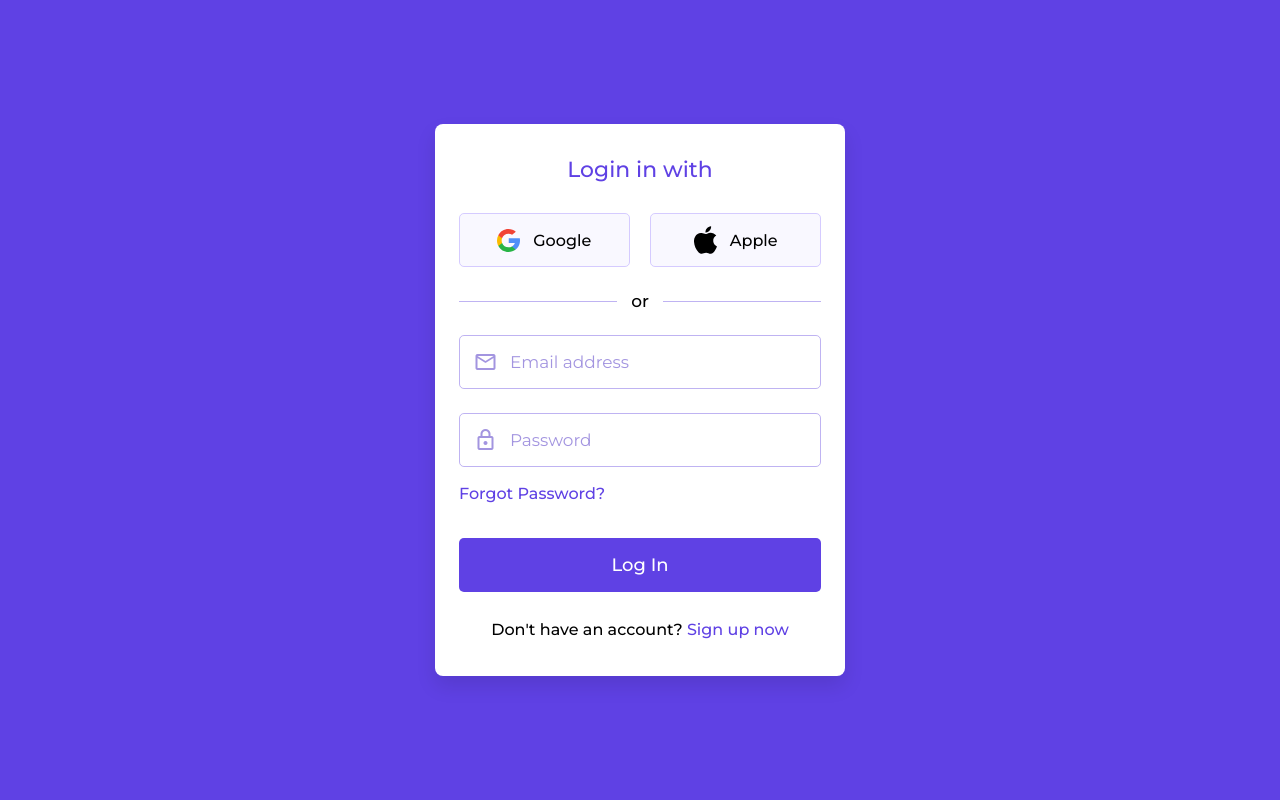
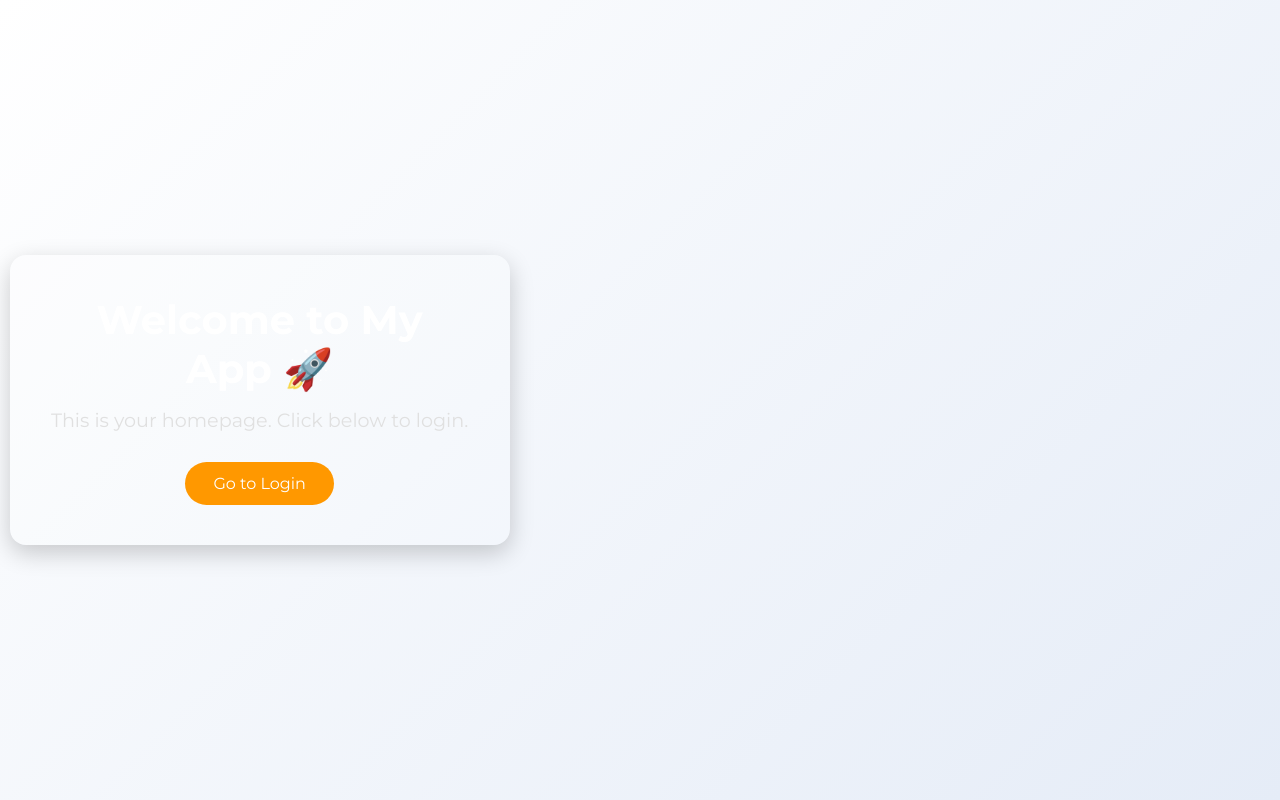
Before and after one commit to xuangand854/EVChargingStationManagementSystem, a React (Vite) app: page / in a window 1280 px wide. Built offline with nearby package versions, Linux system fonts and the light colour scheme.

Commit message:
feat(homepage)tách trang homepage và trang login ra làm hai để homepage làm main

```diff
--- a/src/App.jsx
+++ b/src/App.jsx
@@ -1,26 +1,17 @@
+import React from "react";
+import { useNavigate } from "react-router-dom";
+import "./index.css";
 
-import InputField from "./components/account/InputField";
-import SocialLogin from "./components/account/SocialLogin";
-const App = () => {
+function App() {
+  const navigate = useNavigate();
+
   return (
-    <div className="Login-container">
-      <h2 className="form-title"><a href="/google-connection"> Login in with</a></h2>
-      <SocialLogin />
-
-      <p className="separator"><span>or</span></p>
-
-      <form action="#" className="Login-form">
-        <InputField type="email" placeholder="Email address" icon="mail" />
-        <InputField type="password" placeholder="Password" icon="lock" />
-
-
-
-        <a href="#" className="forgot-pass-link">Forgot Password?</a>
-        <button className="login-button">Log In</button>
-      </form>
-      <p className="signup-text">Don&apos;t have an account? <a href="/sign-up">Sign up now</a></p>
+    <div className="homepage">
+      <h1>Welcome to My App 🚀</h1>
+      <p>This is your homepage. Click below to login.</p>
+      <button onClick={() => navigate("/login")}>Go to Login</button>
     </div>
-  )
+  );
 }
 
-export default App
+export default App;
--- /dev/null
+++ b/src/components/login/Login.jsx
@@ -0,0 +1,39 @@
+import { useEffect } from "react";
+import InputField from "../account/InputField";
+import SocialLogin from "../account/SocialLogin";
+import "./login.css";
+
+const Login = () => {
+  useEffect(() => {
+    document.body.className = "login-body"; // set body class
+    return () => {
+      document.body.className = ""; // cleanup khi thoát trang
+    };
+  }, []);
+
+  return (
+    <div className="Login-container">
+      <h2 className="form-title">
+        <a href="/google-connection">Login in with</a>
+      </h2>
+      <SocialLogin />
+
+      <p className="separator">
+        <span>or</span>
+      </p>
+
+      <form action="#" className="Login-form">
+        <InputField type="email" placeholder="Email address" icon="mail" />
+        <InputField type="password" placeholder="Password" icon="lock" />
+
+        <a href="#" className="forgot-pass-link">Forgot Password?</a>
+        <button className="login-button">Log In</button>
+      </form>
+      <p className="signup-text">
+        Don&apos;t have an account? <a href="/sign-up">Sign up now</a>
+      </p>
+    </div>
+  );
+};
+
+export default Login;
--- /dev/null
+++ b/src/components/login/login.css
@@ -0,0 +1,189 @@
+/*Import Google Fonts - Montserrat */
+@import url('https://fonts.googleapis.com/css2?family=Montserrat:ital,wght@0,100..900;1,100..900&display=swap');
+
+*{
+  margin:0;
+  padding: 0;
+  box-sizing: border-box;
+  font-family: "Montserrat", sans-serif;
+}
+
+.login-body {
+  display: flex;
+  align-items: center;
+  justify-content: center;
+  min-height: 100vh;
+  background: #5F41E4;
+}
+
+
+#root{
+  width :100%;
+  padding: 0 0.6rem;
+}
+
+.Login-container{
+  max-width:410px;
+  margin:0 auto;
+  border-radius: 0.5rem;
+  padding:2rem 1.5rem;
+  background:white;
+  box-shadow:0 10px 20px rgba(0,0,0,0.1);
+}
+
+
+.Login-container .form-title{
+  text-align:center;
+  font-size:1.37rem;
+  font-weight:600;
+  margin-bottom:1.87rem;
+}
+.Login-container .social-login{
+  display:flex;
+  gap: 1.31rem;
+}
+
+
+.social-login .social-button{
+  display:flex;
+  width:100%;
+  gap:0.81rem;
+  cursor:pointer;
+  font-size:1rem;
+  font-weight:500;
+  padding:0.75rem 0;
+  align-items:center;
+  border-radius:0.31rem;
+  justify-content:center;
+  background:#F9F8FF;
+  border:1px solid #D5CBFF;
+  transition:0.3s ease;
+}
+.social-login .social-button:hover{
+  background:#f1eff9;
+  border-color:#5F41E4;
+}
+
+.social-login .social-button .social-icon{
+  width:23px;
+
+}
+
+.Login-container .separator {
+  margin: 1.5rem 0;
+  text-align: center;
+  position:relative;
+}
+
+.Login-container .separator span {
+  position:relative;
+  z-index:1;
+  background:#fff;
+  padding:0 0.9rem;
+  font-size: 1.06rem;
+  font-weight:500;
+}
+.Login-container .separator::after{
+  position:absolute;
+  content:"";
+  left:0;
+  top:50%;
+  width:100%;
+  height:1px;
+  background:#bfb3f2;
+}
+.Login-form .input-wrapper{
+  height:54px;
+  width:100%;
+  position:relative;
+  margin-bottom:1.5rem;
+}
+
+.Login-form .input-wrapper .input-field{
+  height:100%;
+  width:100%;
+  outline:none;
+  font-size:1.06rem;
+  border-radius:0.31rem;
+  border:1px solid #bfb3f2;
+  padding :0 1.25rem 0 3.12rem;
+  transition:0.2s ease;
+}
+
+.Login-form .input-wrapper .input-field:focus{
+  border-color:#5F41E4;
+}
+
+.Login-form .input-wrapper .input-field::placeholder{
+  color:#a395e0;
+}
+
+
+.Login-form .input-wrapper i{
+  color:#a395e0;
+  position:absolute;
+  top :50%;
+  transform:translateY(-50%);
+  transition:0.2s ease;
+}
+
+.Login-form .input-wrapper i:not(.eye-icon){
+  left:0.9rem;
+  pointer-events:none;
+}
+
+.Login-form .input-wrapper .input-field:focus ~ i:not(.eye-icon){
+  color:#5F41E4;
+}
+
+.Login-form .input-wrapper i.eye-icon{
+  font-size:1.25rem;
+  cursor:pointer;
+  right:0.9rem;
+  display:none;
+}
+
+.Login-form .input-wrapper .input-field:valid ~ i.eye-icon{
+  display:block;
+}
+
+.Login-form .forgot-pass-link{
+  display:block;
+  width:fit-content;
+  margin-top:-0.46rem;
+}
+
+.Login-form .login-button{
+  width:100%;
+  height:54px;
+  cursor:pointer;
+  outline:none;
+  border:none;
+  color:#fff;
+  font-weight:500;
+  font-size:1.125rem;
+  background:#5F41E4;
+  margin-top:2.19rem;
+  border-radius:0.31rem;
+  transition:0.2s ease;
+}
+
+.Login-form .login-button:hover{
+  background:#4320df;
+}
+
+.Login-container .signup-text{
+  text-align:center;
+  font-weight:500;
+  margin:1.75rem 0 0.31rem;
+}
+
+.Login-container a{
+  color:#5F41E4;
+  font-weight:500;
+  text-decoration:none;
+}
+
+.Login-container a:hover{
+  text-decoration:underline;
+}
--- a/src/index.css
+++ b/src/index.css
@@ -1,188 +1,72 @@
-/*Import Google Fonts - Montserrat */
-@import url('https://fonts.googleapis.com/css2?family=Montserrat:ital,wght@0,100..900;1,100..900&display=swap');
-
-*{
-  margin:0;
+/* Reset cơ bản */
+* {
+  margin: 0;
   padding: 0;
   box-sizing: border-box;
-  font-family: "Montserrat", sans-serif;
+  font-family: "Segoe UI", Tahoma, Geneva, Verdana, sans-serif;
 }
 
-body{
-  display:flex;
-  align-items:center;
-  justify-content:center;
-  min-height:100vh;
-  background:#5F41E4;
+/* Toàn bộ body */
+body {
+  min-height: 100vh;
+  display: flex;
+  justify-content: center;
+  align-items: center;
+  background: linear-gradient(135deg, #ffffffff, #e5ecf7ff);
+  color: #fff;
 }
 
-#root{
-  width :100%;
-  padding: 0 0.6rem;
+/* Container chính (homepage) */
+.homepage {
+  text-align: center;
+  background: rgba(255, 255, 255, 0.1);
+  padding: 40px;
+  border-radius: 16px;
+  box-shadow: 0 8px 24px rgba(0, 0, 0, 0.2);
+  max-width: 500px;
+  width: 90%;
+  animation: fadeIn 1s ease;
 }
 
-.Login-container{
-  max-width:410px;
-  margin:0 auto;
-  border-radius: 0.5rem;
-  padding:2rem 1.5rem;
-  background:white;
-  box-shadow:0 10px 20px rgba(0,0,0,0.1);
+/* Tiêu đề */
+.homepage h1 {
+  font-size: 2.5rem;
+  margin-bottom: 15px;
+  font-weight: bold;
 }
 
-
-.Login-container .form-title{
-  text-align:center;
-  font-size:1.37rem;
-  font-weight:600;
-  margin-bottom:1.87rem;
-}
-.Login-container .social-login{
-  display:flex;
-  gap: 1.31rem;
+/* Mô tả */
+.homepage p {
+  font-size: 1.2rem;
+  margin-bottom: 30px;
+  color: #e0e0e0;
 }
 
-
-.social-login .social-button{
-  display:flex;
-  width:100%;
-  gap:0.81rem;
-  cursor:pointer;
-  font-size:1rem;
-  font-weight:500;
-  padding:0.75rem 0;
-  align-items:center;
-  border-radius:0.31rem;
-  justify-content:center;
-  background:#F9F8FF;
-  border:1px solid #D5CBFF;
-  transition:0.3s ease;
-}
-.social-login .social-button:hover{
-  background:#f1eff9;
-  border-color:#5F41E4;
+/* Nút */
+.homepage button {
+  background: #ff9800;
+  border: none;
+  padding: 12px 28px;
+  font-size: 1rem;
+  color: #fff;
+  border-radius: 25px;
+  cursor: pointer;
+  transition: all 0.3s ease;
 }
 
-.social-login .social-button .social-icon{
-  width:23px;
-
+.homepage button:hover {
+  background: #e68900;
+  transform: scale(1.05);
 }
 
-.Login-container .separator {
-  margin: 1.5rem 0;
-  text-align: center;
-  position:relative;
+/* Hiệu ứng fade-in */
+@keyframes fadeIn {
+  from {
+    opacity: 0;
+    transform: translateY(20px);
+  }
+  to {
+    opacity: 1;
+    transform: translateY(0);
+  }
 }
-
-.Login-container .separator span {
-  position:relative;
-  z-index:1;
-  background:#fff;
-  padding:0 0.9rem;
-  font-size: 1.06rem;
-  font-weight:500;
-}
-.Login-container .separator::after{
-  position:absolute;
-  content:"";
-  left:0;
-  top:50%;
-  width:100%;
-  height:1px;
-  background:#bfb3f2;
-}
-.Login-form .input-wrapper{
-  height:54px;
-  width:100%;
-  position:relative;
-  margin-bottom:1.5rem;
-}
-
-.Login-form .input-wrapper .input-field{
-  height:100%;
-  width:100%;
-  outline:none;
-  font-size:1.06rem;
-  border-radius:0.31rem;
-  border:1px solid #bfb3f2;
-  padding :0 1.25rem 0 3.12rem;
-  transition:0.2s ease;
-}
-
-.Login-form .input-wrapper .input-field:focus{
-  border-color:#5F41E4;
-}
-
-.Login-form .input-wrapper .input-field::placeholder{
-  color:#a395e0;
-}
-
-
-.Login-form .input-wrapper i{
-  color:#a395e0;
-  position:absolute;
-  top :50%;
-  transform:translateY(-50%);
-  transition:0.2s ease;
-}
-
-.Login-form .input-wrapper i:not(.eye-icon){
-  left:0.9rem;
-  pointer-events:none;
-}
-
-.Login-form .input-wrapper .input-field:focus ~ i:not(.eye-icon){
-  color:#5F41E4;
-}
-
-.Login-form .input-wrapper i.eye-icon{
-  font-size:1.25rem;
-  cursor:pointer;
-  right:0.9rem;
-  display:none;
-}
-
-.Login-form .input-wrapper .input-field:valid ~ i.eye-icon{
-  display:block;
-}
-
-.Login-form .forgot-pass-link{
-  display:block;
-  width:fit-content;
-  margin-top:-0.46rem;
-}
-
-.Login-form .login-button{
-  width:100%;
-  height:54px;
-  cursor:pointer;
-  outline:none;
-  border:none;
-  color:#fff;
-  font-weight:500;
-  font-size:1.125rem;
-  background:#5F41E4;
-  margin-top:2.19rem;
-  border-radius:0.31rem;
-  transition:0.2s ease;
-}
-
-.Login-form .login-button:hover{
-  background:#4320df;
-}
-
-.Login-container .signup-text{
-  text-align:center;
-  font-weight:500;
-  margin:1.75rem 0 0.31rem;
-}
-
-.Login-container a{
-  color:#5F41E4;
-  font-weight:500;
-  text-decoration:none;
-}
-
-.Login-container a:hover{
-  text-decoration:underline;
-}
--- a/src/main.jsx
+++ b/src/main.jsx
@@ -3,15 +3,17 @@ import { createRoot } from "react-dom/client";
 import { BrowserRouter, Routes, Route } from "react-router-dom";
 import "./index.css";
 
-import App from "./App.jsx";
+import App from "./App.jsx"; // App = HomePage
+import Login from "./components/login/login.jsx";
 import Signup from "./components/signpage/signup.jsx";
 
 createRoot(document.getElementById("root")).render(
   <StrictMode>
     <BrowserRouter>
       <Routes>
-        <Route path="/" element={<App />} />
-        <Route path="/sign-up" element={<Signup />} />
+        <Route path="/" element={<App />} />        {/* HomePage */}
+        <Route path="/login" element={<Login />} /> {/* LoginPage */}
+        <Route path="/sign-up" element={<Signup />} /> {/* SignupPage */}
       </Routes>
     </BrowserRouter>
   </StrictMode>
```
